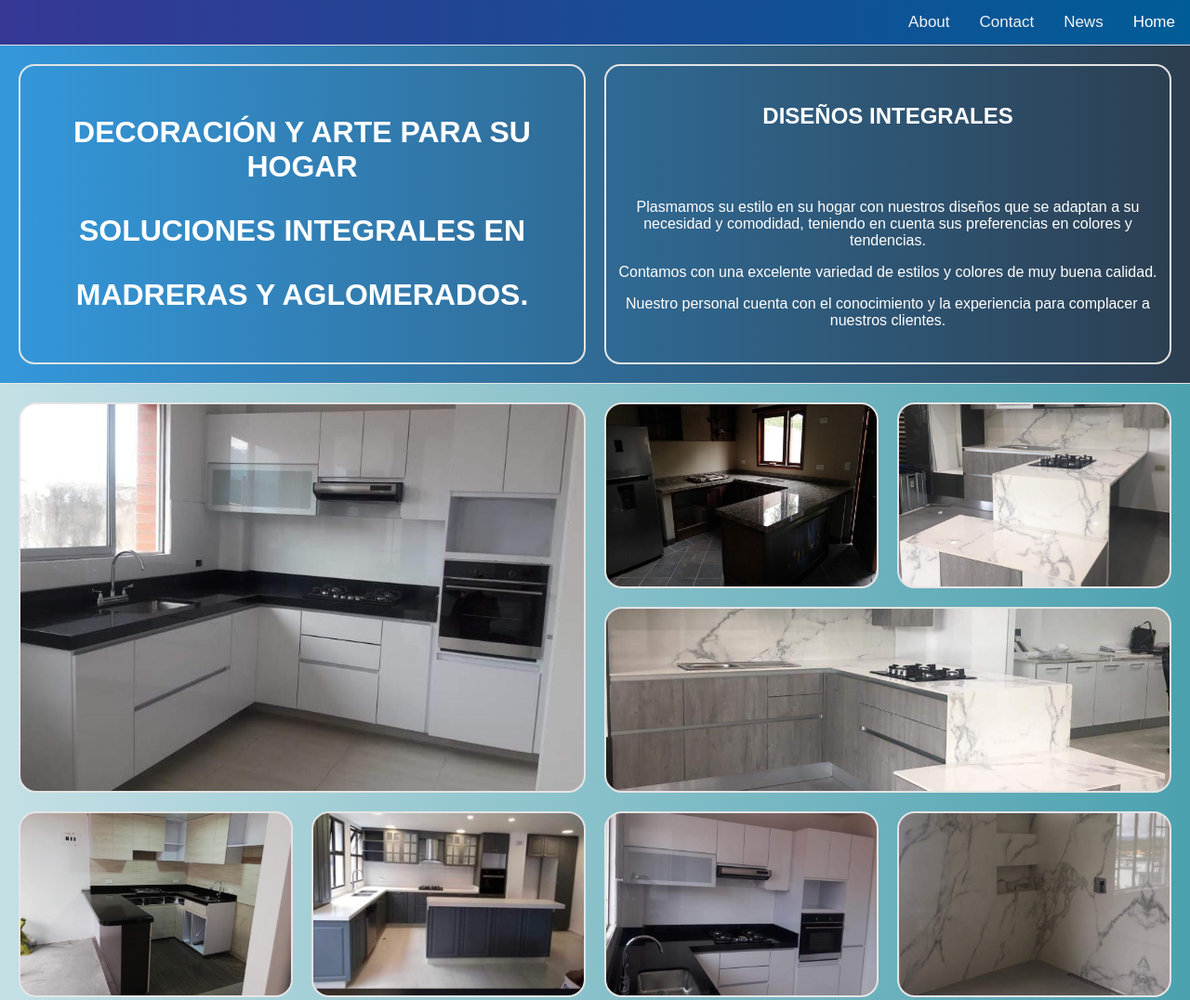
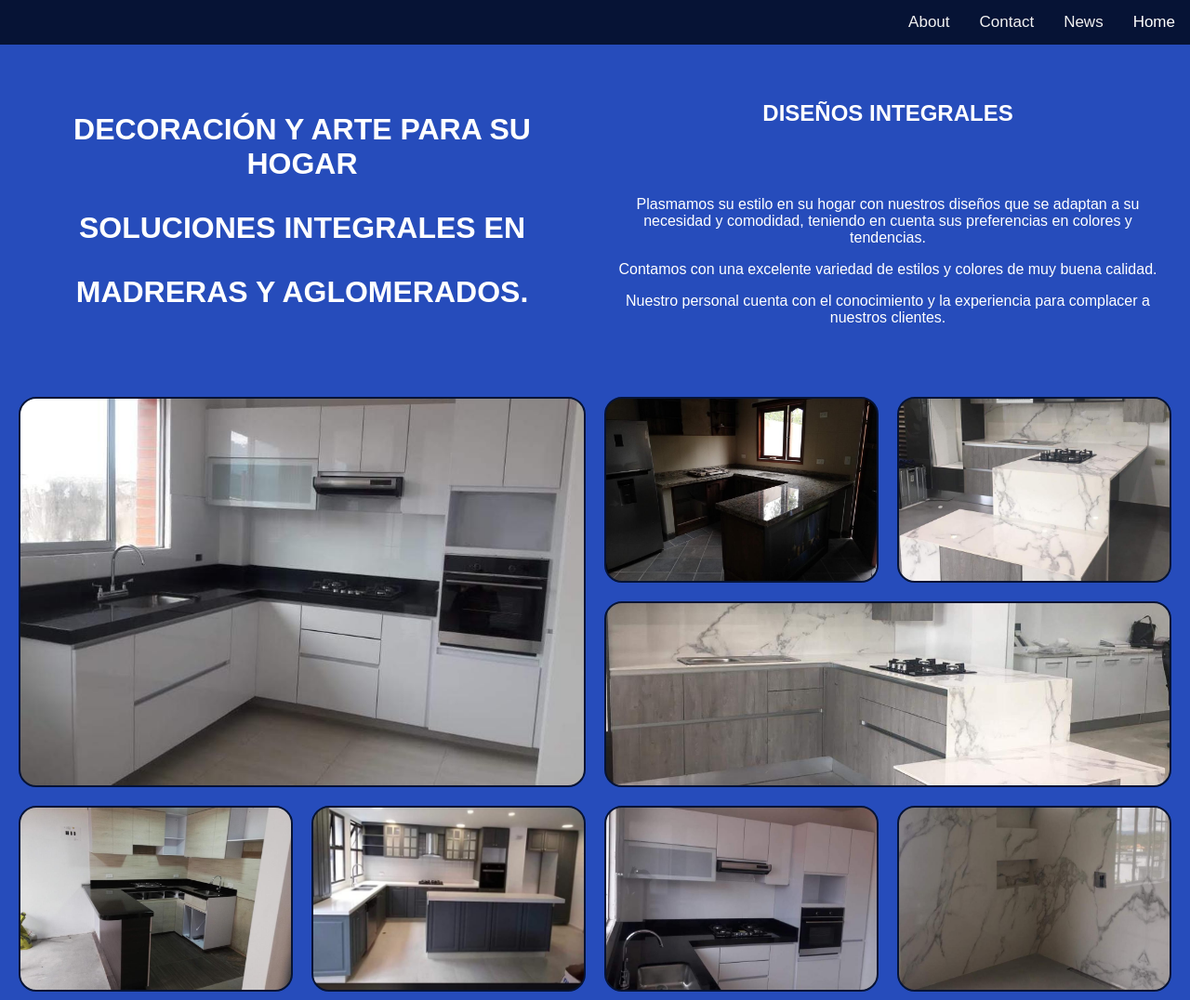
Before and after one commit to jhonned01/pagina-sonia, a plain HTML site: page index.html in a window 1280 px wide. Shown: the top 1076 px of the page at 93% size. Drawn offline with Linux system fonts and the light colour scheme.

Commit message:
colores final

```diff
--- a/css/index.css
+++ b/css/index.css
@@ -6,9 +6,7 @@ body {
 
   .topnav {
     overflow: hidden;
-    background: #005C97;  /* fallback for old browsers */
-background: -webkit-linear-gradient(to right, #363795, #005C97);  /* Chrome 10-25, Safari 5.1-6 */
-background: linear-gradient(to right, #363795, #005C97); /* W3C, IE 10+/ Edge, Firefox 16+, Chrome 26+, Opera 12+, Safari 7+ */
+    background: #061335
 
   }
 
@@ -37,30 +35,19 @@ background: linear-gradient(to right, #363795, #005C97); /* W3C, IE 10+/ Edge, F
     display: none;
   }
   .container{
-    border-top: 1px solid #e4e4e4;
-
     display: grid;
     grid-template-columns: repeat(auto-fill, minmax(250px, 1fr));
     grid-auto-rows: minmax(200px, auto);
     gap: 20px;
     padding: 20px;
     grid-auto-flow: dense;
-   background: #36D1DC;  /* fallback for old browsers */
-background: -webkit-linear-gradient(to right, #5B86E5, #36D1DC);  /* Chrome 10-25, Safari 5.1-6 */
-background: linear-gradient(to right, #5B86E5, #36D1DC); /* W3C, IE 10+/ Edge, Firefox 16+, Chrome 26+, Opera 12+, Safari 7+ */
-
-
+    background: #061335;
 }
 .grid-item-container {
 
   display: flex;
   align-items: center;
   justify-content: center;
-  box-shadow: rgba(0, 0, 0, 0.5);
-  border-radius: 4px;
-  /* transition: transform 0.3s ease-in-out; */
-  border: 2px solid #e4e4e4;
-  border-radius: 17px;
 
 }
 .grid-item-container:nth-of-type(1){
@@ -92,7 +79,7 @@ background: linear-gradient(to right, #5B86E5, #36D1DC); /* W3C, IE 10+/ Edge, F
     background-size: cover;
     background-position: center;
     background-repeat: no-repeat;
-    border: 2px solid #e4e4e4;
+    border: 2px solid #061335;
     border-radius: 19px;
   }
 
@@ -102,18 +89,13 @@ background: linear-gradient(to right, #5B86E5, #36D1DC); /* W3C, IE 10+/ Edge, F
   }
 
   .grid-container {
-    border-top: 1px solid #e4e4e4;
-
     display: grid;
     grid-template-columns: repeat(auto-fill, minmax(250px, 1fr));
     grid-auto-rows: minmax(200px, auto);
     gap: 20px;
     padding: 20px;
     grid-auto-flow: dense;
-    background: #4CA1AF;  /* fallback for old browsers */
-    background: -webkit-linear-gradient(to right, #C4E0E5, #4CA1AF);  /* Chrome 10-25, Safari 5.1-6 */
-    background: linear-gradient(to right, #C4E0E5, #4CA1AF); /* W3C, IE 10+/ Edge, Firefox 16+, Chrome 26+, Opera 12+, Safari 7+ */
-
+    background: #264cbb;
 
 
   }
@@ -122,12 +104,10 @@ background: linear-gradient(to right, #5B86E5, #36D1DC); /* W3C, IE 10+/ Edge, F
     width: 100%;
     height: 50px;
     position: absolute;
-    border-top: 1px solid #e4e4e4;
+    /* border-top: 1px solid #e4e4e4; */
     text-align: center;
-    background: #000000;  /* fallback for old browsers */
-    background: -webkit-linear-gradient(to right, #434343, #000000);  /* Chrome 10-25, Safari 5.1-6 */
-    background: linear-gradient(to right, #434343, #000000); /* W3C, IE 10+/ Edge, Firefox 16+, Chrome 26+, Opera 12+, Safari 7+ */
-    color: #e4e4e4;
+    background: #2140a0;
+    color: white;
 
 }
 
@@ -147,11 +127,7 @@ background: linear-gradient(to right, #5B86E5, #36D1DC); /* W3C, IE 10+/ Edge, F
       gap: 20px;
       padding: 20px;
       grid-auto-flow: dense;
-      background: #2c3e50;  /* fallback for old browsers */
-      background: -webkit-linear-gradient(to right, #3498db, #2c3e50);  /* Chrome 10-25, Safari 5.1-6 */
-      background: linear-gradient(to right, #3498db, #2c3e50); /* W3C, IE 10+/ Edge, Firefox 16+, Chrome 26+, Opera 12+, Safari 7+ */
-
-
+      background:#264cbb;
   }
 
   }
```
